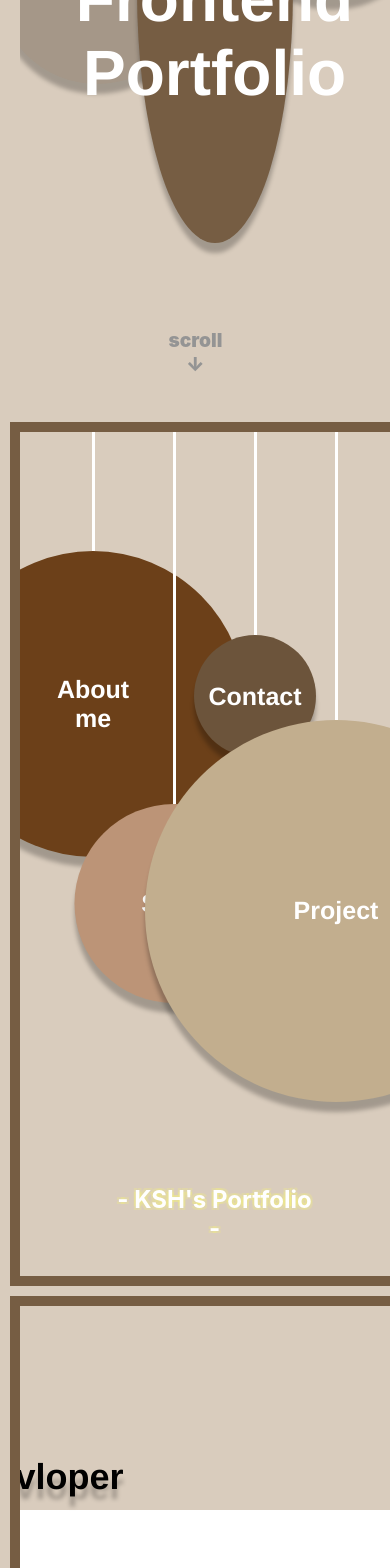
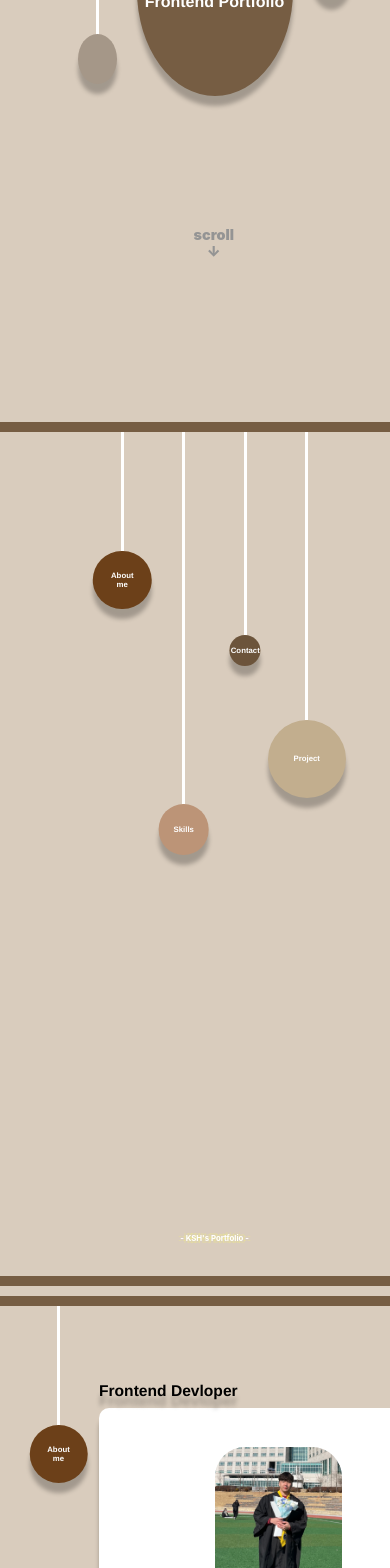
Before and after one commit to ksh19/KSH-s-Portfolio, a React (Create React App) app: page / in a window 390 px wide. Shown: the part 432-2000 px from the top of the page. Built offline with nearby package versions, Linux system fonts and the light colour scheme.

Commit message:
반응형 1차 작업(Pj,TcSt 미완성)

```diff
--- a/src/components/ContactSection/ContactSection.css
+++ b/src/components/ContactSection/ContactSection.css
@@ -8,18 +8,19 @@
     gap: 15%;
     border: 10px solid #765D43;
     overflow: hidden;
+    padding: 0 5vw; /* 화면 크기에 따라 여백 조정 */
 }
 
 .ContactBox {
-    width: 900px;
-    height: 400px;
+    width: 80%; /* 너비를 %로 설정하여 반응형 처리 */
+    max-width: 900px; /* 최대 너비 설정 */
+    height: auto;
     background-color: #ffffff;
     margin-top: 17%;
     border-radius: 10px;
     box-shadow: 0px 10px 4px rgba(0, 0, 0, 0.25);
 
     font-family: "Helvetica Neue", Helvetica, Arial, sans-serif;
-    font-size: 20px;
     font-weight: 700;
 
     display: flex;
@@ -29,7 +30,8 @@
 }
 
 .IconImg {
-    height: 30%;
+    height: 20%; /* 이미지 크기 비율 조정 */
+    max-height: 120px; /* 최대 높이 설정 */
 }
 
 .TextBox_2 {
@@ -38,19 +40,80 @@
     text-align: left;
     gap: 10px;
     margin-top: 3%;
+    margin-bottom: 3%;
     font-family: "Helvetica Neue", Helvetica, Arial, sans-serif;
 }
 
 .LittleTitle {
     color: #828282;
+    font-size: 1vw; /* 소제목 글씨 크기 화면 비례 */
 }
 
 .contact-link {
-    text-decoration: none; /* 밑줄 제거 */
-    color: inherit; /* 기본 글자색 유지 (파란색 제거) */
-    font-weight: bold; /* 강조 효과 */
+    text-decoration: none;
+    color: inherit;
+    font-weight: bold;
+    font-size: 1vw; /* 링크 글씨 크기 화면 비례 */
 }
 
 .contact-link:hover {
-    text-decoration: underline; /* 마우스 올리면 밑줄 */
+    text-decoration: underline;
 }
+
+/* 작은 화면을 위한 추가 스타일 */
+@media (max-width: 768px) {
+    .ContactSection {
+        justify-content: flex-start;
+    }
+
+    .ContactBox {
+        width: 90%;
+        height: auto;
+        margin-top: 10%; /* 위 여백 조정 */
+    }
+
+    .IconImg {
+        height: 25%;
+        max-height: 100px;
+    }
+
+    .TextBox_2 {
+        margin-top: 5%;
+    }
+
+    .LittleTitle {
+        font-size: 4vw; /* 화면이 작을 때 작은 크기 */
+    }
+
+    .contact-link {
+        font-size: 2vw; /* 링크 글씨 크기 조정 */
+    }
+}
+
+/* 매우 작은 화면을 위한 추가 스타일 */
+@media (max-width: 480px) {
+    .ContactSection {
+        gap: 5%; /* 더 좁은 화면에서는 여백을 줄여서 맞춤 */
+    }
+
+    .ContactBox {
+        width: 95%;
+        margin-top: 5%; /* 여백을 더 줄임 */
+    }
+
+    .IconImg {
+        height: 30%; /* 아이콘 이미지 크기를 더 크게 조정 */
+    }
+
+    .TextBox_2 {
+        margin-top: 2%;
+    }
+
+    .LittleTitle {
+        font-size: 5vw; /* 소제목 크기를 더 작게 */
+    }
+
+    .contact-link {
+        font-size: 3vw; /* 링크 글씨 크기도 작게 */
+    }
+}
--- a/src/components/ContentSection/ContentSection.css
+++ b/src/components/ContentSection/ContentSection.css
@@ -5,79 +5,80 @@
     justify-content: center;
     height: 100vh;
     width: 100vw;
-    gap: 20%;
+    gap: 20%; /* 화면 크기에 비례하여 여백 조정 */
     overflow: hidden;
     position: relative;
     border: 10px solid #765D43;
+    padding: 0 5vw; /* 화면 크기에 맞춰 여백 조정 */
 }
 
-/* 선 스타일 */
 .Line_1, .Line_2, .Line_3, .Line_4 {
     width: 3px;
     background-color: white;
     position: relative;
 }
-/* 선 길이 설정 */
+
 .Line_1 { height: 20%; }
 .Line_2 { height: 50%; }
 .Line_3 { height: 30%; }
 .Line_4 { height: 40%; }
 
-/* 원 스타일 */
-.Circle_1 {
-    height: 306px;
-    width: 306px;
-    background-color: #6C4019;
-    border-radius: 50%;
-}
-.Circle_2 {
-    height: 199px;
-    width: 199px;
-    background-color: #BC9477;
-    border-radius: 50%;
-}
-.Circle_3 {
-    height: 122px;
-    width: 122px;
-    background-color: #6C543B;
-    border-radius: 50%;
-}
-.Circle_4 {
-    height: 382px;
-    width: 382px;
-    background-color: #C2AE8E;
-    border-radius: 50%;
-}
-/* 원을 위치 설정 */
 .Circle_1, .Circle_2, .Circle_3, .Circle_4 {
     position: absolute;
     top: 100%;
     left: 50%;
     transform: translateX(-50%);
     box-shadow: 0px 10px 4px rgba(0, 0, 0, 0.25);
-
     text-align: center;
     display: flex;
     justify-content: center;
     align-items: center;
-    font-size: 25px;
+    font-size: 2vw;
     font-weight: 700;
     font-family: "Helvetica Neue", Helvetica, Arial, sans-serif;
     color: #ffffff;
-    transition: box-shadow 0.2s ease-in-out; /* 부드러운 애니메이션 */
+    transition: box-shadow 0.2s ease-in-out;
     cursor: pointer;
 }
 
+.Circle_1 {
+    height: 15vw;
+    width: 15vw;
+    background-color: #6C4019;
+    border-radius: 50%;
+}
+
+.Circle_2 {
+    height: 13vw;
+    width: 13vw;
+    background-color: #BC9477;
+    border-radius: 50%;
+}
+
+.Circle_3 {
+    height: 8vw;
+    width: 8vw;
+    background-color: #6C543B;
+    border-radius: 50%;
+}
+
+.Circle_4 {
+    height: 20vw;
+    width: 20vw;
+    background-color: #C2AE8E;
+    border-radius: 50%;
+}
+
 .Circle_1:hover, .Circle_2:hover, .Circle_3:hover, .Circle_4:hover {
-    box-shadow: 0 0 30px rgba(255, 255, 100, 0.9); /* 노란 빛나는 효과 */
+    box-shadow: 0 0 30px rgba(255, 255, 100, 0.9);
 }
 
 .ProjectTitle {
     position: absolute;
     left: 50%;
     transform: translateX(-50%);
-    bottom: 5%; /* 하단에서 20px 간격 */
-    font-size: 24px;
+    bottom: 5%;
+    font-size: 1vw; /* 화면에 비례하여 제목 크기 설정 */
     font-weight: bold;
     color: white;
     z-index: 10;
@@ -88,8 +89,38 @@
          2px  2px 0 rgba(255, 255, 100, 0.2);
 }
 
-.CS{
+.CS {
     display: flex;
     position: relative;
     flex-direction: column;
 }
+
+/* 작은 화면을 위한 추가 스타일 */
+@media (max-width: 768px) {
+    .ContentSection {
+        gap: 15%; /* 좁은 화면에서는 간격을 줄임 */
+    }
+
+    .Circle_1, .Circle_2, .Circle_3, .Circle_4 {
+        font-size: 2vw; /* 화면이 작아지면 글씨 크기도 조정 */
+    }
+
+    .ProjectTitle {
+        font-size: 2vw; /* 제목 글씨 크기도 조정 */
+    }
+}
+
+/* 더 작은 화면을 위한 스타일 */
+@media (max-width: 480px) {
+    .ContentSection {
+        gap: 15%; /* 화면이 더 좁을 경우 간격을 줄임 */
+    }
+
+    .Circle_1, .Circle_2, .Circle_3, .Circle_4 {
+        font-size: 2vw; /* 더 작은 화면에서 글씨 크기 조정 */
+    }
+
+    .ProjectTitle {
+        font-size: 2vw; /* 제목 글씨 크기도 더 조정 */
+    }
+}
--- a/src/components/IntroSection/IntroSection.css
+++ b/src/components/IntroSection/IntroSection.css
@@ -5,68 +5,129 @@
     justify-content: center;
     height: 100vh; /* 화면 전체 높이 */
     width: 100vw;
-    gap: 20%;
+    gap: 20%; /* 가로 간격을 화면 크기에 비례하도록 조정 */
     border: 10px solid #765D43;
     overflow: hidden;
+    padding: 0 5vw; /* 작은 화면에서 여백을 조정 */
 }
 
-.IntroTitle{
+.IntroTitle {
     position: relative;
-    top: 150px;
+    top: 9vh;
     display: flex;
     justify-content: start;
-    font-size: 36px;
+    font-size: 2vw; /* 화면 크기에 비례하여 텍스트 크기 조정 */
     text-shadow: 0px 10px 4px rgba(0, 0, 0, 0.25);
     font-family: "Helvetica Neue", Helvetica, Arial, sans-serif;
     font-weight: 800;
 }
 
 .IntroBox {
-    width: 900px;
-    height: 700px;
+    width: 50vw; /* 화면 크기에 비례하여 박스 크기 조정 */
+    max-width: 900px; /* 최대 크기 제한 */
+    height: 60vh;
+    max-height: 700px;
     background-color: #ffffff;
-    margin-top: 18%;
+    margin-top: 10vh;
     border-radius: 10px;
     box-shadow: 0px 10px 4px rgba(0, 0, 0, 0.25);
     display: flex;
     align-items: center;
     justify-content: center;
     flex-direction: column;
-    padding: 1%;
+    padding: 2%;
 }
 
 .ImgBox {
-    height: 200px;
-    width: 200px;
-    margin-top: 5%;
+    margin-top: 2vh;
 }
 
 .TextBox_1 {
     font-family: "Helvetica Neue", Helvetica, Arial, sans-serif;
-    font-size: 20px;
+    font-size: 1vw; /* 화면 크기에 따라 글씨 크기 조정 */
     font-weight: 700;
-
-    line-height: 3;
+    line-height: 1.8;
     text-align: left;
-    margin-top: 10%;
+    margin-top: 3vh;
+    width: 80%;
 }
 
 .TextBoxItem_1 {
-    margin-bottom: 10px;
+    margin-bottom: 2vh;
 }
 
 .TextBoxItem_1 strong {
     color: #828282;
     font-weight: bolder;
-
 }
 
 .noWrapText {
-    white-space: nowrap; /* "Introduction:" 부분은 줄 바꿈 없이 한 줄로 처리 */
-    display: inline-block; /* 텍스트가 길어질 경우 한 줄로 표시되도록 */
+    white-space: nowrap; /* "Introduction:" 부분 줄 바꿈 방지 */
+    display: inline-block;
 }
 
 .MyImg {
-    width: 200px;
+    width: 15vh;
     border-radius: 30px;
 }
+
+@media (max-width: 768px) {
+    .IntroSection {
+        gap: 15%;
+    }
+
+    .IntroTitle {
+        font-size: 3vw;
+        top: 9vh;
+    }
+
+    .IntroBox {
+        width: 70vw;
+        height: auto;
+        padding: 3%;
+    }
+
+    .ImgBox {
+        height: 12vh;
+        width: 12vh;
+        margin-bottom: 15%;
+    }
+
+    .TextBox_1 {
+        font-size: 2vw;
+        text-align: left;
+        width: 90%;
+    }
+}
+
+@media (max-width: 480px) {
+    .IntroSection {
+        gap: 10%;
+    }
+
+    .IntroTitle {
+        font-size: 4vw;
+        top: 9vh;
+    }
+
+    .IntroBox {
+        width: 70vw;
+        height: auto;
+        padding: 8%;
+    }
+
+    .ImgBox {
+        height: 10vh;
+        width: 10vh;
+    }
+
+    .TextBox_1 {
+        font-size: 2.8vw;
+        text-align: left;
+        width: 95%;
+    }
+    .noWrapText {
+        white-space: normal; /* 자동 줄바꿈 허용 */
+        display: inline-block;
+    }
+}
--- a/src/components/ProjectSection/ProjectSection.css
+++ b/src/components/ProjectSection/ProjectSection.css
@@ -8,11 +8,12 @@
     gap: 25%;
     border: 10px solid #765D43;
     overflow: hidden;
+    padding: 0 5vw;
 }
 
 .BoxGroup {
     display: grid;
-    grid-template-columns: repeat(2, 1fr);
+    grid-template-columns: repeat(2, minmax(250px, 1fr));
     width: 50%;
     gap: 12%;
     margin-top: 5%;
@@ -20,7 +21,8 @@
 
 .ProjectBox {
     width: 120%;
-    height: 400px;
+    height: 50vh;
+    max-height: 400px;
     background-color: #ffffff;
     border-radius: 10px;
     display: flex;
@@ -34,8 +36,8 @@
 }
 
 .PJImg {
-    height: 60%;
-    width: 70%;
+    height: 17vh;
+    width: 17vw;
     border: 3px solid #828282;
     border-radius: 10px;
     object-fit: cover;
@@ -43,7 +45,7 @@
 }
 
 .TextBox {
-    font-size: 20px;
+    font-size: 1vw;
     font-weight: 700;
 
     display: flex;
@@ -51,12 +53,12 @@
     align-items: center;
     text-align: left;
     align-self: flex-start;
-    margin-top: 10px;
+    margin-top: 3%;
     margin-left: 10%;
 }
 
 .TextBox_tech {
-    font-size: 20px;
+    font-size: 0.8vw;
     font-weight: 700;
 
     background-color: #a5815b;
@@ -69,7 +71,7 @@
 .TextBox strong {
     color: #828282;
     font-weight: bolder;
-    font-size: 20px;
+    font-size: 0.8vw;
     margin-right: 5px;
 }
 
--- a/src/components/TitleSection/TitleSection.css
+++ b/src/components/TitleSection/TitleSection.css
@@ -24,7 +24,6 @@
     font-family: "Helvetica Neue", Helvetica, Arial, sans-serif;
 }
 
-
 /* 🔥 매달린 원을 섹션 바깥에 배치 */
 .HangingCircleContainer {
     position: absolute;
@@ -48,11 +47,10 @@
 .HangingLine_3 { height: 20vh; right: 20%;}
 .HangingLine_4 { height: 60vh; right: 50%;}
 
-
 /* 원 스타일 */
 .HangingCircle {
-    width: 200px;
-    height: 200px;
+    width: 10vw;
+    height: 20vh;
     background-color: #a59788;
     border-radius: 50%;
     position: absolute;
@@ -70,8 +68,58 @@
     font-size: 1.2rem;
     font-weight: 1000;
     color: #949494;
-    position: absolute; /* 부모 기준 절대 위치 지정 */
+    position: absolute;
     right: 78%;
     top: 150%;
     z-index: 1;
 }
+
+/* 반응형 스타일 */
+
+@media screen and (max-width: 768px) {
+    .TitleSection {
+        height: 35%;
+        width: 40%;
+    }
+    .Title {
+        font-size: 2rem;
+    }
+    .HangingCircle {
+        width: 14vw;
+        height: 10vh;
+
+    }
+    .HangingCircleContainer {
+        position: absolute;
+        top: 0;
+        width: 100%;
+        display: flex;
+        justify-content: space-evenly;
+        left: 30%;
+    }
+    .Scroll {
+        font-size: 1rem;
+        right: 78%;
+        top: 140%;
+    }
+}
+
+@media screen and (max-width: 480px) {
+    .TitleSection {
+        height: 25%;
+        width: 40%;
+        border-radius: 50%;
+    }
+    .Title {
+        font-size: 1rem;
+    }
+    .HangingCircle {
+        width: 10vw;
+        height: 6vh;
+    }
+    .Scroll {
+        font-size: 0.9rem;
+        right: 75%;
+        top: 130%;
+    }
+}
```
